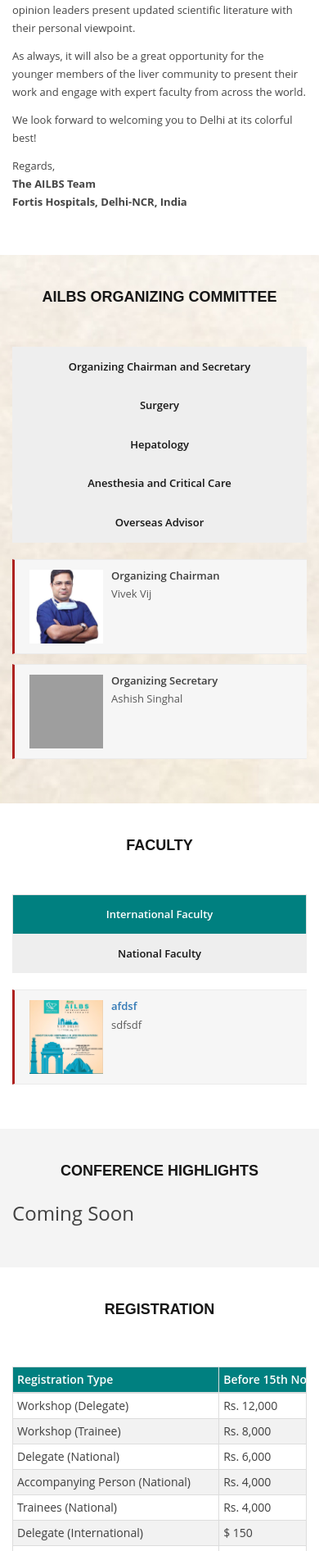
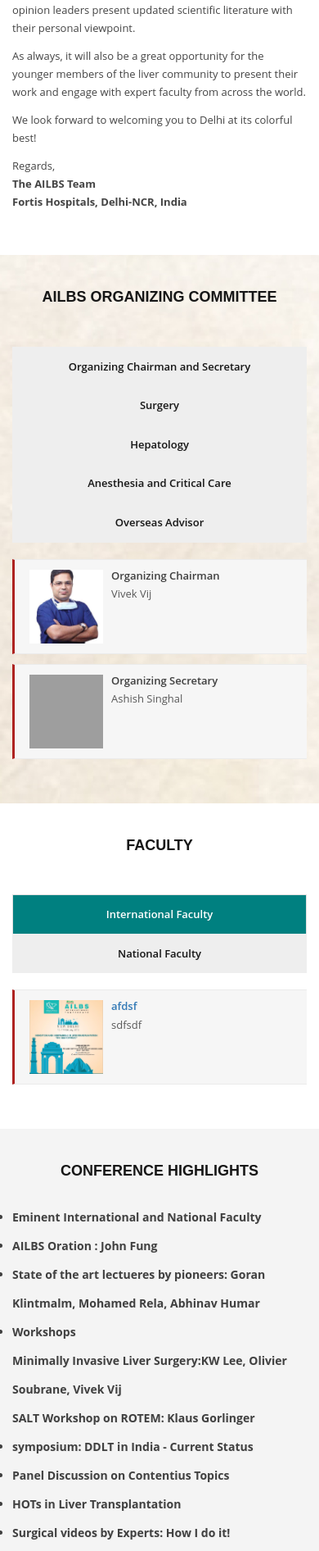
Before and after one commit to dotslash227/ailbs-website, a Django app: page / in a window 390 px wide. Shown: the part 1525-3417 px from the top of the page at 82% size. Run offline with Django 3.2, Linux system fonts and the light colour scheme; data comes from the database, SQL or seed files in the repository; data that the repository does not hold is empty; some libraries are stand-ins or nearby versions; grey boxes are pictures that could not be loaded.

Commit message:
added conference highlights

```diff
--- a/templates/index.html
+++ b/templates/index.html
@@ -433,7 +433,28 @@
             <div class="main_heading center clearfix">
                 <h2>CONFERENCE HIGHLIGHTS</h2>
             </div>
-            <h3>Coming Soon</h3>
+            <div class="row">
+                <div class="col-md-6">
+                    <ul style="list-style: disc; font-weight: bold; line-height: 35px;">
+                        <li>Eminent International and National Faculty</li>
+                        <li>AILBS Oration : John Fung</li>
+                        <li>State of the art lectueres by pioneers: Goran Klintmalm, Mohamed Rela, Abhinav Humar</li>
+                        <li>Workshops</li>
+                            <ul>
+                                <li>Minimally Invasive Liver Surgery:KW Lee, Olivier Soubrane, Vivek Vij</li>
+                                <li>SALT Workshop on ROTEM: Klaus Gorlinger</li>
+                            </ul>
+                        <li>symposium: DDLT in India - Current Status</li>
+                        <li>Panel Discussion on Contentius Topics</li>
+                        <li>HOTs in Liver Transplantation</li>
+                        <li>Surgical videos by Experts: How I do it!</li>
+                    </ul>
+                </div>
+                <div class="col-md-6">
+                    <img src="https://encrypted-tbn0.gstatic.com/images?q=tbn:ANd9GcTjZL5TyZauF5aK_Tn1wiz3nRZ-Lp57BS8Q0wzdUXNupvjvzwdR" class="img-responsive" />
+                    <img src="https://www.nyp.org/cs/Satellite?blobcol=urldata&blobkey=id&blobtable=MungoBlobs&blobwhere=1429295522954&ssbinary=true" class="img-responsive" />
+                </div>
+            </div>
         </div>
 </section><!--//END Scientific Programme -->
 
```
